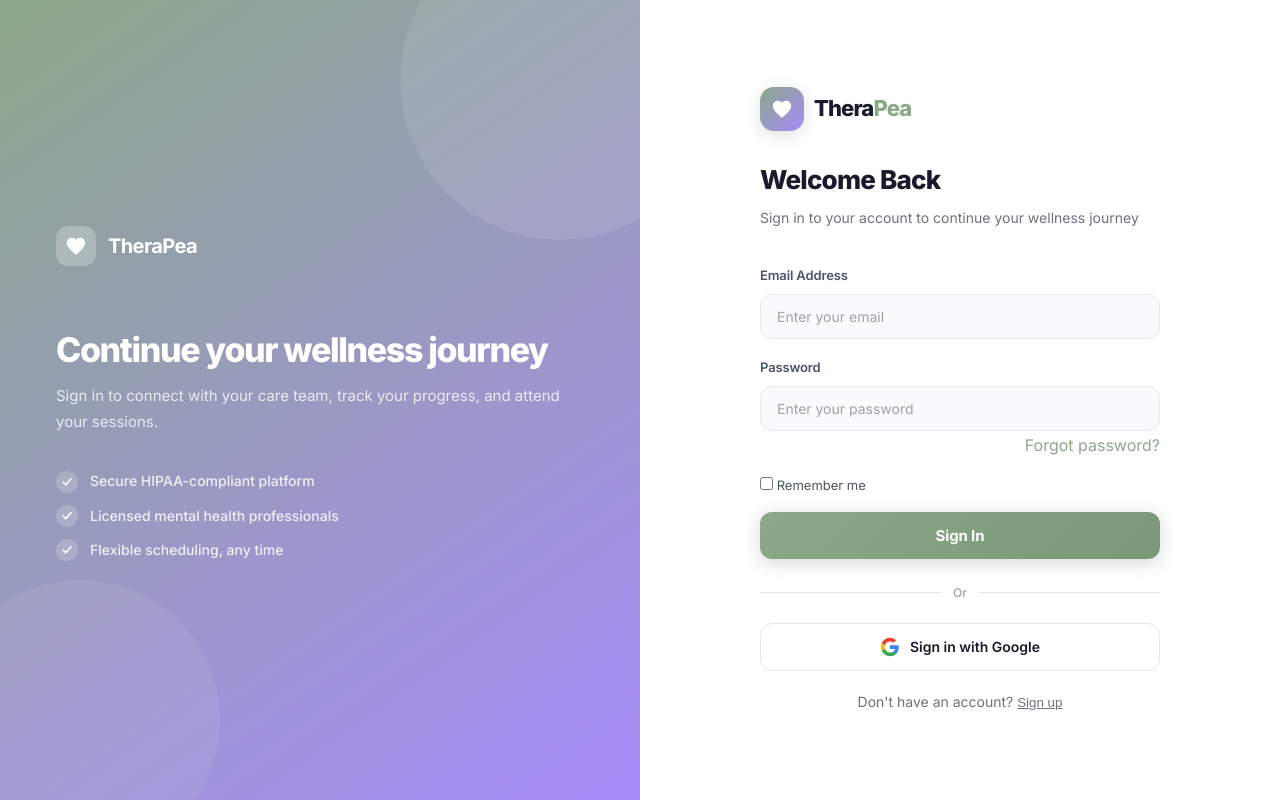
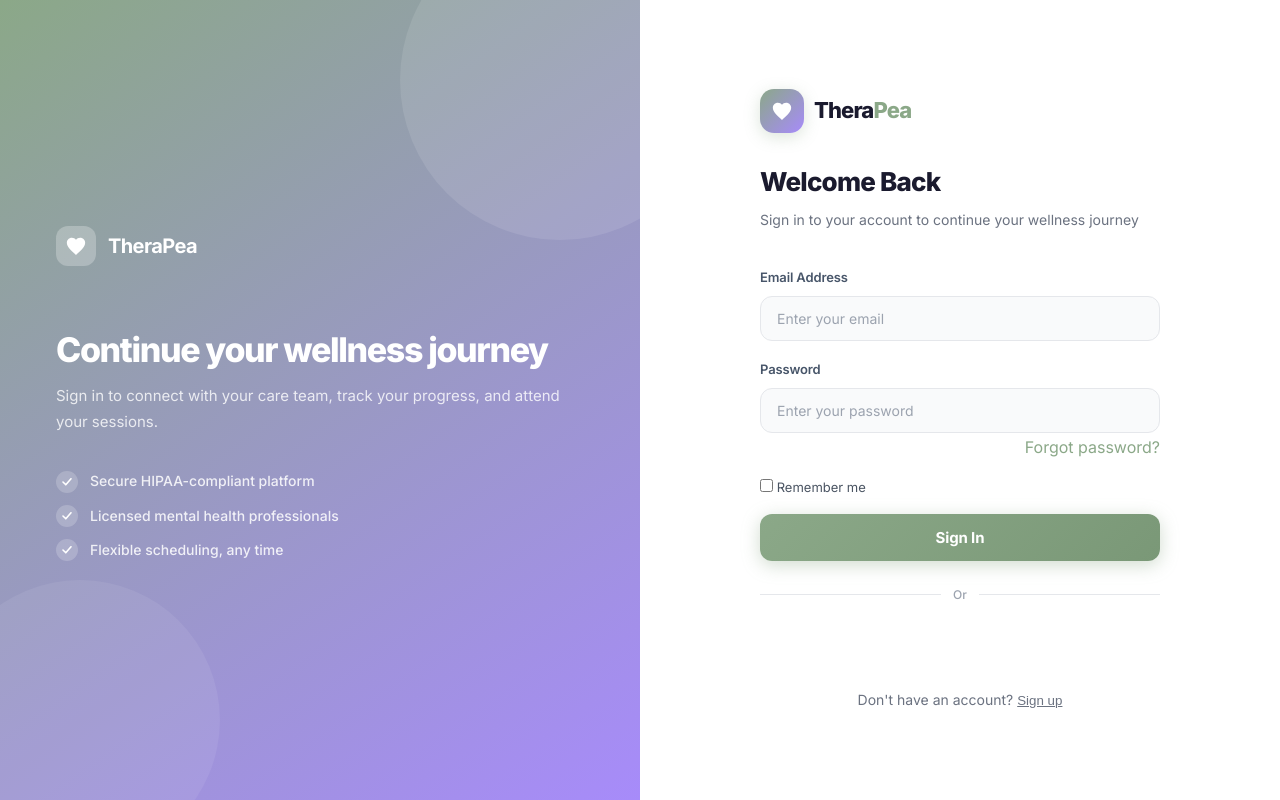
Before and after one commit to MichaelGrant-Libato/IT342_Therapea_G4_Libato, a React (Vite) app in the folder web/therapea-frontend/: page /login in a window 1280 px wide. Built offline with nearby package versions, Linux system fonts and the light colour scheme; no server answers.

Commit message:
fix: refactor login to render official google button layout to prevent fedcm blocks

```diff
--- a/web/therapea-frontend/src/features/auth/Login.tsx
+++ b/web/therapea-frontend/src/features/auth/Login.tsx
@@ -17,7 +17,7 @@
   const [googleEmail, setGoogleEmail] = useState('');
   const [showOtpFlow, setShowOtpFlow] = useState(false);
   const [otpCode, setOtpCode]         = useState('');
-  const [storedIdToken, setStoredIdToken] = useState(''); // Holds the validated credential string for multi-step OTP matching
+  const [storedIdToken, setStoredIdToken] = useState('');
 
   // FORGOT PASSWORD MODAL STATE
   const [forgotStep, setForgotStep] = useState(0);
@@ -107,7 +107,6 @@
     e.preventDefault();
     setIsLoading(true); setError(''); setSuccess('');
     try {
-      // 1. Verify that the user inputted code matches the issued transaction
       const verifyRes  = await fetch(`${API_BASE_URL}/api/auth/verify-otp`, {
         method: 'POST',
         headers: { 'Content-Type': 'application/json' },
@@ -116,7 +115,6 @@
 
       if (!verifyRes.ok) { setError(await parseError(verifyRes)); setIsLoading(false); return; }
 
-      // 2. Route directly back to your secure profile check using the verified token payload wrapper
       const userRes = await fetch(`${API_BASE_URL}/api/auth/google-check`, {
         method: 'POST',
         headers: { 'Content-Type': 'application/json' },
@@ -174,7 +172,6 @@
     finally { setIsLoading(false); }
   };
 
-// 1. Direct production authentication handler parsing directly to Spring Boot backend controller logic
   const handleGoogleCredentialResponse = async (response: any) => {
     setIsLoading(true); setError(''); setSuccess('');
     try {
@@ -212,17 +209,24 @@
     }
   };
 
-  // 2. Wire up the Google Sign In Initialization lifecycle ONCE on component mount
   useEffect(() => {
     if ((window as any).google) {
       (window as any).google.accounts.id.initialize({
-        client_id: "275088762622-rehu8gq0gi8m0fhspele0dp7q2g4bg3d.apps.googleusercontent.com",
+        client_id: import.meta.env.VITE_GOOGLE_CLIENT_ID || "275088762622-rehu8gq0gi8m0fhspele0dp7q2g4bg3d.apps.googleusercontent.com",
         callback: handleGoogleCredentialResponse,
         ux_mode: "popup",
         itp_support: true
       });
+
+      const btnContainer = document.getElementById("googleBtnContainer");
+      if (btnContainer) {
+        (window as any).google.accounts.id.renderButton(
+          btnContainer,
+          { theme: "outline", size: "large", text: "signin_with", width: btnContainer.clientWidth }
+        );
+      }
     }
-  }, [API_BASE_URL]); // Initializes exactly once
+  }, [API_BASE_URL]);
 
   const triggerGooglePopup = () => {
     if ((window as any).google) {
@@ -459,15 +463,17 @@
                   <div className="divider-line"/>
                 </div>
 
-                <button type="button" onClick={triggerGooglePopup} className="google-button" disabled={isLoading}>
-                  <svg className="google-icon" viewBox="0 0 24 24">
-                    <path fill="#4285F4" d="M22.56 12.25c0-.78-.07-1.53-.2-2.25H12v4.26h5.92c-.26 1.37-1.04 2.53-2.21 3.31v2.77h3.57c2.08-1.92 3.28-4.74 3.28-8.09z"/>
-                    <path fill="#34A853" d="M12 23c2.97 0 5.46-.98 7.28-2.66l-3.57-2.77c-.98.66-2.23 1.06-3.71 1.06-2.86 0-5.29-1.93-6.16-4.53H2.18v2.84C3.99 20.53 7.7 23 12 23z"/>
-                    <path fill="#FBBC05" d="M5.84 14.09c-.22-.66-.35-1.36-.35-2.09s.13-1.43.35-2.09V7.07H2.18C1.43 8.55 1 10.22 1 12s.43 3.45 1.18 4.93l2.85-2.22.81-.62z"/>
-                    <path fill="#EA4335" d="M12 5.38c1.62 0 3.06.56 4.21 1.64l3.15-3.15C17.45 2.09 14.97 1 12 1 7.7 1 3.99 3.47 2.18 7.07l3.66 2.84c.87-2.6 3.3-4.53 6.16-4.53z"/>
-                  </svg>
-                  {isLoading ? 'Connecting...' : 'Sign in with Google'}
-                </button>
+                {/* Secure rendering layout element used by the Google Identity Services overlay bundle */}
+                <div
+                  id="googleBtnContainer"
+                  style={{
+                    width: "100%",
+                    display: "flex",
+                    justifyContent: "center",
+                    marginTop: "16px",
+                    minHeight: "44px"
+                  }}
+                />
 
                 <p className="signup-link">
                   Don't have an account?{' '}
```
